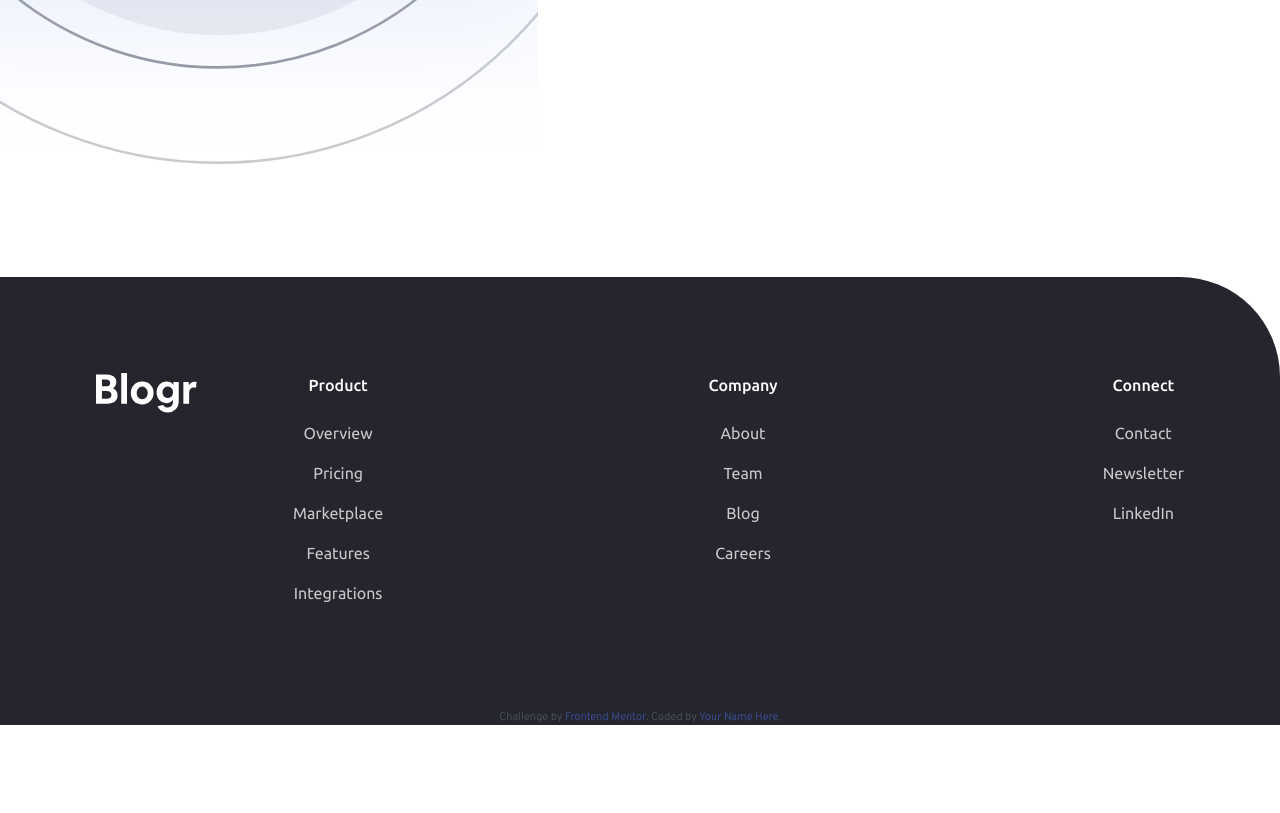
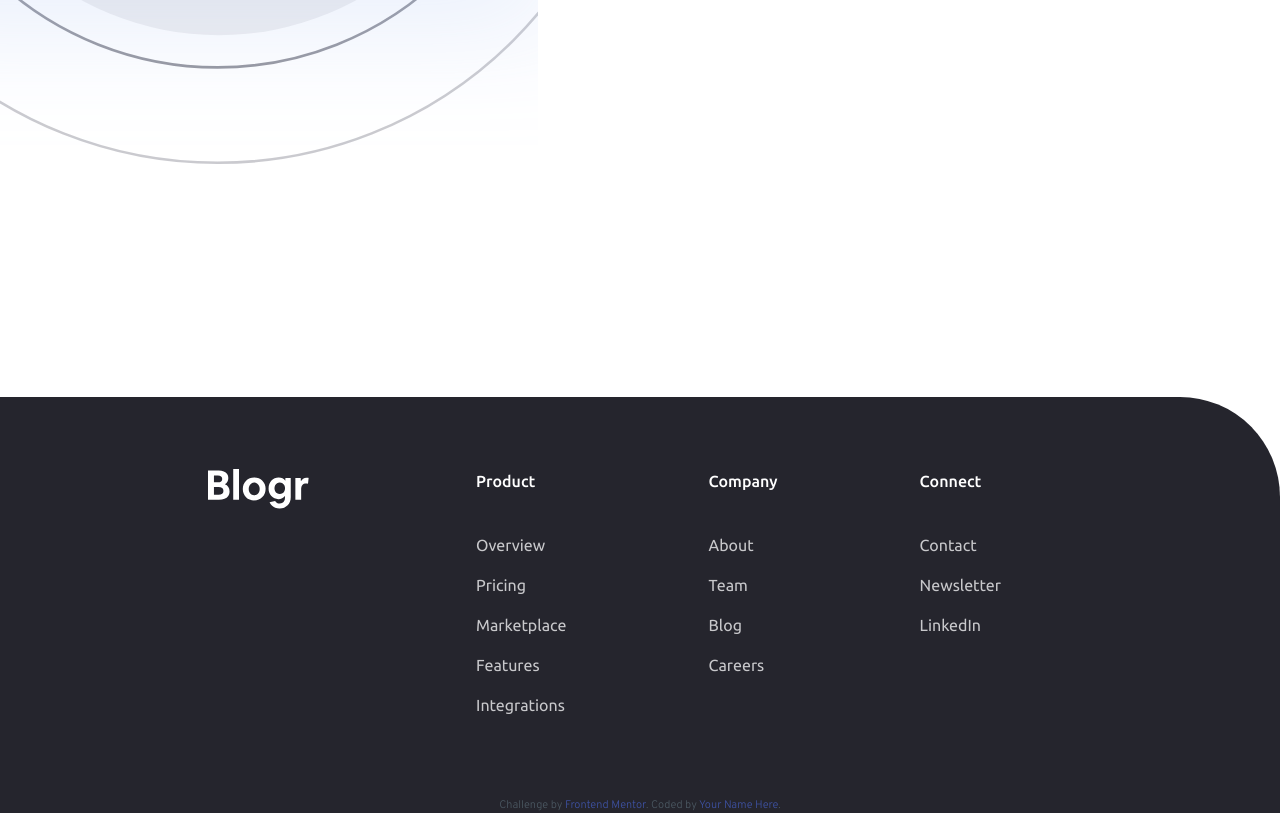
Before and after one commit to mmcampbell04/FEM-Blogr-LandingPage, a website built with Parcel: page src/index.html in a window 1280 px wide. Shown: the part 3383-4196 px from the top of the page. Before the commit the page ends 4108 px from the top, so only its background shows below. Built offline with nearby package versions, Linux system fonts and the light colour scheme.

Commit message:
adjusted footer layout for desktop

```diff
--- a/src/scss/components/_footer.scss
+++ b/src/scss/components/_footer.scss
@@ -11,6 +11,12 @@
   @include breakpoint-up(medium) {
     display: flex;
     padding: 3rem;
+  }
+
+  @include breakpoint-up(large) {
+    margin-top: 12rem;
+    padding: 1.5rem 10rem;
+    text-align: left;
   }
 
   &__logo {
@@ -32,6 +38,10 @@
       padding: 3rem;
       justify-content: space-between;
     }
+
+    @include breakpoint-up(large) {
+      justify-content: space-around;
+    }
   }
 
   &__item {
@@ -46,6 +56,10 @@
 
     > li:first-child {
       margin-top: 1rem;
+
+      @include breakpoint-up(large) {
+        margin-top: 2rem;
+      }
     }
   }
 
```
